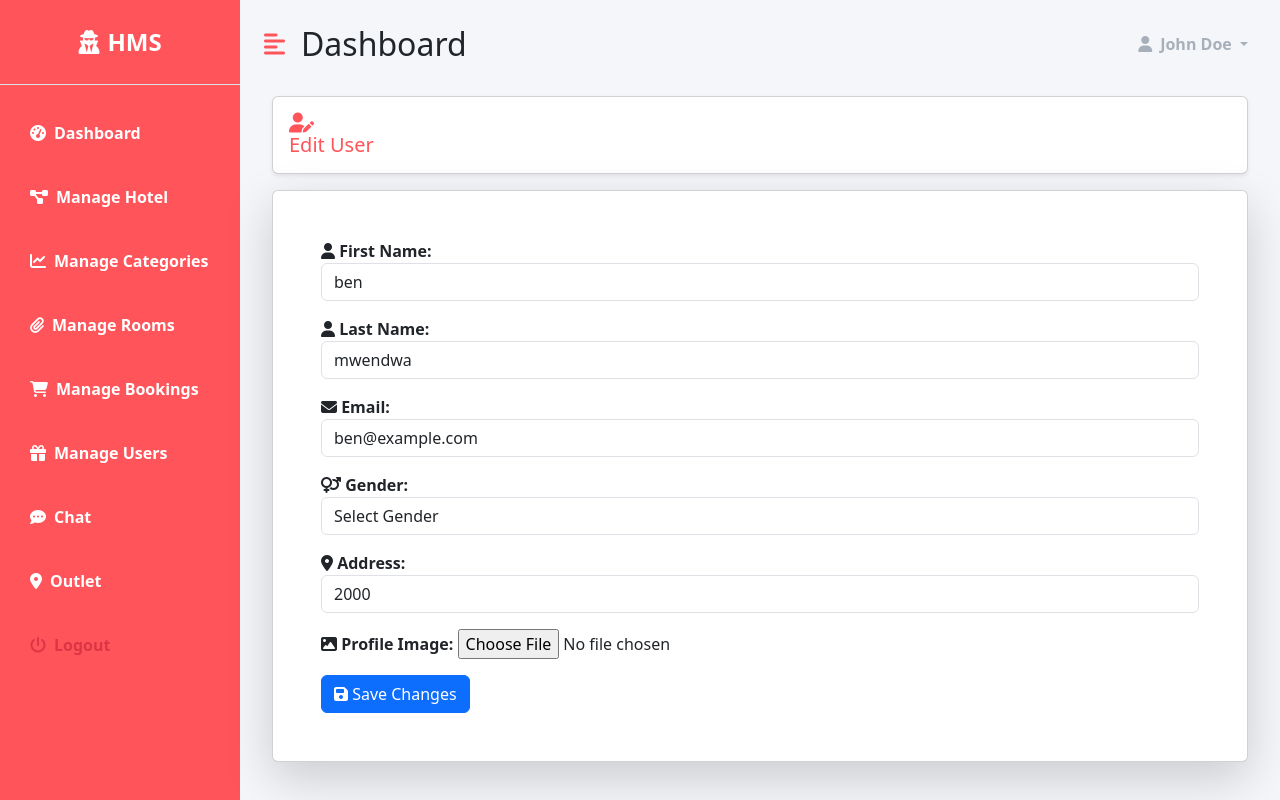
After one commit to cyrus-48/crud-hms-django-app, a Django app: page /dashboard/user/3 in a window 1280 px wide. The commit adds this page. Run offline with Django 5.2, Linux system fonts and the light colour scheme; a user stored in the database is signed in; data comes from the database, SQL or seed files in the repository; both versions use the stored data as it was after the commit; some libraries are stand-ins or nearby versions.

Commit message:
manage users

```diff
--- a/dashboard/urls.py
+++ b/dashboard/urls.py
@@ -33,4 +33,10 @@ urlpatterns = [
     path('add-booking/',views.add_booking , name='add-booking'),
     path('fetch-available-rooms/' , views.fetch_available_rooms , name='fetch-available-rooms'),
 
+    #manage users
+    path('manage-users/' , views.manage_users , name='manage-users'),
+    path('ajax-users-fetch/' , views.ajax_users_fetch , name='ajax-users-fetch'),
+    path('user/<int:user_id>' , views.user_detail , name='user-detail'),
+    path('edit-user/' , views.edit_user , name='edit-user'),
+
 ]
--- a/dashboard/views.py
+++ b/dashboard/views.py
@@ -473,3 +473,106 @@ def fetch_available_rooms(request):
 #----------------manage users -------------------
 @login_required(login_url='accounts:login')
 @staff_member_required(login_url='accounts:login')
+def manage_users(request):
+    users = CustomUser.objects.all()
+    context = {
+        'users': users,
+    }
+    return render(request, 'dashboard/users/manage_users.html', context)
+
+@login_required(login_url='accounts:login')
+@staff_member_required(login_url='accounts:login')
+def ajax_users_fetch(request):
+    users = CustomUser.objects.all()
+    data = []
+    for user in users:
+        data.append({
+            'id': user.id,
+            'name': user.get_full_name(),
+            'email': user.email,
+            'role': 'Staff' if user.is_staff else 'Client',
+            'date': user.date_joined.strftime('%b %d, %Y'),
+        })
+
+    return JsonResponse({'data': data})
+
+@login_required(login_url='accounts:login')
+@staff_member_required(login_url='accounts:login')
+def user_detail(request, user_id):
+    user = get_object_or_404(CustomUser, pk=user_id)
+    context = {
+        'user': user,
+    }
+    return render(request, 'dashboard/users/user_detail.html', context)
+
+
+
+@login_required(login_url='accounts:login')
+@staff_member_required(login_url='accounts:login')
+def edit_user(request):
+    if request.method == 'POST':
+        user_id = request.POST['user_id']
+        print("user id ------------",user_id)
+        try:
+            user = CustomUser.objects.get(id=user_id)
+            user.first_name = request.POST['first_name']
+            user.last_name = request.POST['last_name']
+            user.email = request.POST['email']
+            if 'new_image' in request.FILES:
+                user.image = request.FILES['new_image']
+            user.save()
+            success_message = 'User details updated successfully'
+            return HttpResponseRedirect(reverse('dashboard:user-detail', args=(user.id,)) + f'?success_message={success_message}')
+        except CustomUser.DoesNotExist:
+            error_message = 'User does not exist'
+            return HttpResponseRedirect(reverse('dashboard:user-detail', args=(user.id,)) + f'?error_message={error_message}')
+        except Exception as e:
+            error_message = 'Error occurred while updating user details'
+            return HttpResponseRedirect(reverse('dashboard:user-detail', args=(user.id,)) + f'?error_message={error_message}')
+    else:
+        error_message = 'Invalid request'
+        return HttpResponseRedirect(reverse('dashboard:user-detail', args=(user.id,)) + f'?error_message={error_message}')
+
+@login_required(login_url='accounts:login')
+@staff_member_required(login_url='accounts:login')
+def delete_user(request):
+    if request.method == 'POST':
+        user_id = request.POST['user_id']
+        try:
+            user = CustomUser.objects.get(id=user_id)
+            user.delete()
+            success_message = 'User deleted successfully'
+            return HttpResponseRedirect(reverse('dashboard:manage-users') + f'?success_message={success_message}')
+        except Exception as e:
+            error_message = 'Error occurred while deleting user'
+            return HttpResponseRedirect(reverse('dashboard:manage-users') + f'?error_message={error_message}')
+    else:
+        error_message = 'Invalid request'
+        return HttpResponseRedirect(reverse('dashboard:manage-users') + f'?error_message={error_message}')
+
+
+@login_required(login_url='accounts:login')
+@staff_member_required(login_url='accounts:login')
+def user(request):
+    return render(request, 'dashboard/users/add_user.html')
+
+@login_required(login_url='accounts:login')
+@staff_member_required(login_url='accounts:login')
+def add_user(request):
+    if request.method == 'POST':
+        first_name = request.POST['first_name']
+        last_name = request.POST['last_name']
+        email = request.POST['email']
+        password = request.POST['password']
+        is_staff = request.POST['role'] == 'staff'
+        image = request.FILES['image'] if 'image' in request.FILES else None
+        try:
+            user = CustomUser.objects.create_user(email=email, password=password, first_name=first_name, last_name=last_name, is_staff=is_staff, image=image)
+            success_message = 'User added successfully'
+            return HttpResponseRedirect(reverse('dashboard:user-detail', args=(user.id,)) + f'?success_message={success_message}')
+        except Exception as e:
+            error_message = 'Error occurred while adding user'
+            return HttpResponseRedirect(reverse('dashboard:user') + f'?error_message={error_message}')
+    else:
+        error_message = 'Invalid request'
+        return HttpResponseRedirect(reverse('dashboard:user') + f'?error_message={error_message}')
--- a/templates/dashboard/base.html
+++ b/templates/dashboard/base.html
@@ -34,8 +34,8 @@
                         class="fas fa-paperclip me-2"></i>Manage Rooms</a>
                 <a href="{% url 'dashboard:manage-bookings' %}" class="list-group-item list-group-item-action bg-transparent text-white fw-bold"><i
                         class="fas fa-shopping-cart me-2"></i>Manage Bookings</a>
-                <a href="#" class="list-group-item list-group-item-action bg-transparent text-white fw-bold"><i
-                        class="fas fa-gift me-2"></i>Products</a>
+                <a href="{% url 'dashboard:manage-users' %}" class="list-group-item list-group-item-action bg-transparent text-white fw-bold"><i
+                        class="fas fa-gift me-2"></i>Manage Users</a>
                 <a href="#" class="list-group-item list-group-item-action bg-transparent text-white fw-bold"><i
                         class="fas fa-comment-dots me-2"></i>Chat</a>
                 <a href="#" class="list-group-item list-group-item-action bg-transparent text-white fw-bold"><i
--- /dev/null
+++ b/templates/dashboard/users/user_detail.html
@@ -0,0 +1,76 @@
+{% extends 'dashboard/base.html' %}
+{% load static %}
+
+{% block title %}Edit User{% endblock %}
+
+{% block content %}
+    <div class="row">
+        <div class="col-md-12">
+            <h5 class="m-2 primary-text card shadow-sm p-3">
+                <i class="fas fa-user-edit"></i> Edit User
+            </h5>
+        </div>
+    </div>
+    <div class="card shadow-lg m-2">
+        <div class="col-md-12 p-5">
+            <form method="post" action="{% url 'dashboard:edit-user' %}" enctype="multipart/form-data">
+                {% csrf_token %}
+                {% include 'dashboard/message_include.html' %}
+
+                <input type="hidden" name="user_id" value="{{ user.id }}">
+                <div class="mb-3">
+                    <label for="first_name" class="fw-bold">
+                        <i class="fas fa-user"></i> First Name:
+                    </label>
+                    <input type="text" name="first_name" id="first_name" class="form-control" value="{{ user.first_name }}">
+                </div>
+
+                <div class="mb-3">
+                    <label for="last_name" class="fw-bold">
+                        <i class="fas fa-user"></i> Last Name:
+                    </label>
+                    <input type="text" name="last_name" id="last_name" class="form-control" value="{{ user.last_name }}">
+                </div>
+
+                <div class="mb-3">
+                    <label for="email" class="fw-bold">
+                        <i class="fas fa-envelope"></i> Email:
+                    </label>
+                    <input type="email" name="email" id="email" class="form-control" value="{{ user.email }}" required>
+                </div>
+
+                <div class="mb-3">
+                    <label for="gender" class="fw-bold">
+                        <i class="fas fa-venus-mars"></i> Gender:
+                    </label>
+                    <select name="gender" id="gender" class="form-control">
+                        <option value="" {% if not user.gender %}selected{% endif %}>Select Gender</option>
+                        <option value="M" {% if user.gender == 'M' %}selected{% endif %}>Male</option>
+                        <option value="F" {% if user.gender == 'F' %}selected{% endif %}>Female</option>
+                    </select>
+                </div>
+
+                <div class="mb-3">
+                    <label for="address" class="fw-bold">
+                        <i class="fas fa-map-marker-alt"></i> Address:
+                    </label>
+                    <input type="text" name="address" id="address" class="form-control" value="{{ user.address }}">
+                </div>
+
+                <div class="mb-3">
+                    <label for="image" class="fw-bold">
+                        <i class="fas fa-image"></i> Profile Image:
+                    </label>
+                    <input type="file" name="new_image" id="image" class="form-control-file">
+                    {% if user.image %}
+                        <img src="{{ user.image.url }}" alt="{{ user.email }}" class="img-thumbnail" width="100px">
+                    {% endif %}
+                </div>
+
+                <button type="submit" class="btn btn-primary">
+                    <i class="fas fa-save"></i> Save Changes
+                </button>
+            </form>
+        </div>
+    </div>
+{% endblock %}
```
Also changed, not shown: templates/dashboard/users/manage_users.html (+10 -10 lines), db.sqlite3.
